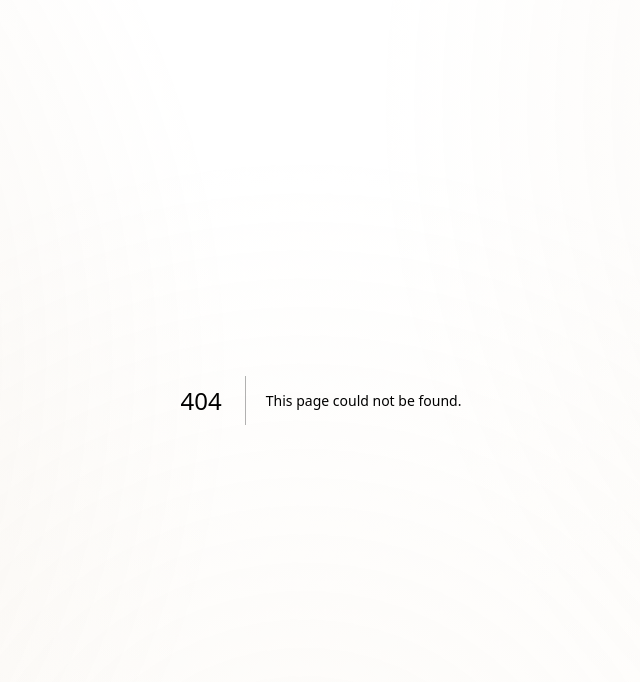
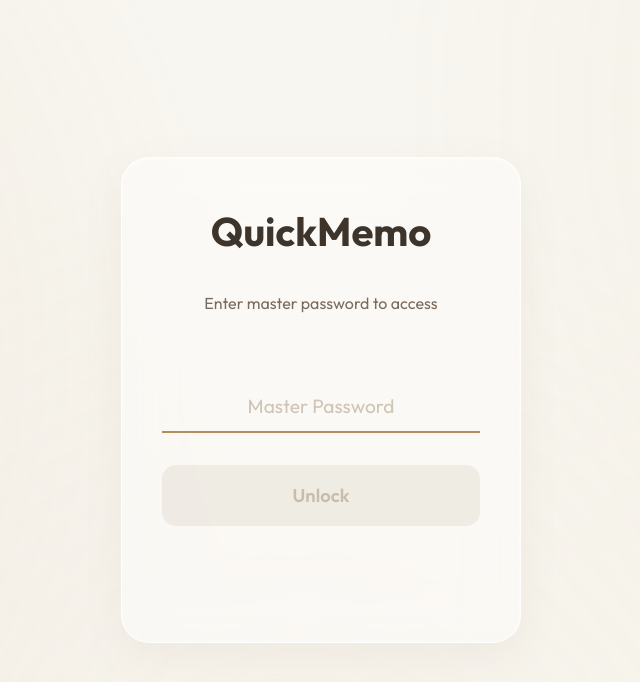
Before and after one commit to sinoyuhanxiao/quick-memo, a Next.js app in the folder web/: page /login in a window 1280 px wide. Before the commit this address had no page. Shown: the top 682 px of the page, without its empty margins (319-959 px from the left). Built offline with nearby package versions, Linux system fonts and the light colour scheme.

Commit message:
feat: Implement Master Password authentication via Next.js Middleware

```diff
--- /dev/null
+++ b/web/app/login/page.js
@@ -0,0 +1,70 @@
+'use client';
+
+import { useState } from 'react';
+import { useRouter } from 'next/navigation';
+
+export default function LoginPage() {
+  const [password, setPassword] = useState('');
+  const [error, setError] = useState('');
+  const [loading, setLoading] = useState(false);
+  const router = useRouter();
+
+  const handleLogin = async (e) => {
+    e.preventDefault();
+    setError('');
+    setLoading(true);
+
+    try {
+      const res = await fetch('/api/auth', {
+        method: 'POST',
+        headers: { 'Content-Type': 'application/json' },
+        body: JSON.stringify({ password }),
+      });
+
+      if (res.ok) {
+        router.push('/dashboard');
+        router.refresh();
+      } else {
+        setError('Incorrect master password');
+      }
+    } catch (err) {
+      setError('An error occurred. Please try again.');
+    } finally {
+      setLoading(false);
+    }
+  };
+
+  return (
+    <main className="container page-container" style={{ justifyContent: 'center' }}>
+      <div className="glass-panel animate-in" style={{ maxWidth: '400px', width: '100%', padding: '3rem 2.5rem', textAlign: 'center' }}>
+        <h1 style={{ fontSize: '2.5rem', marginBottom: '0.5rem', color: 'var(--text-primary)' }}>QuickMemo</h1>
+        <p style={{ color: 'var(--text-secondary)', marginBottom: '2.5rem' }}>Enter master password to access</p>
+
+        <form onSubmit={handleLogin} style={{ display: 'flex', flexDirection: 'column', gap: '1.5rem' }}>
+          <input
+            type="password"
+            value={password}
+            onChange={(e) => setPassword(e.target.value)}
+            placeholder="Master Password"
+            className="memo-input"
+            style={{ textAlign: 'center', fontSize: '1.2rem' }}
+            disabled={loading}
+            autoFocus
+          />
+
+          <button
+            type="submit"
+            className="submit-btn"
+            disabled={loading || !password}
+          >
+            {loading ? 'Unlocking...' : 'Unlock'}
+          </button>
+        </form>
+
+        <div className={`status-msg error ${error ? 'show' : ''}`} style={{ marginTop: '1rem' }}>
+          {error}
+        </div>
+      </div>
+    </main>
+  );
+}
```
Also changed, not shown: web/app/api/auth/route.js (added, +35 -0 lines), web/middleware.js (added, +58 -0 lines).
